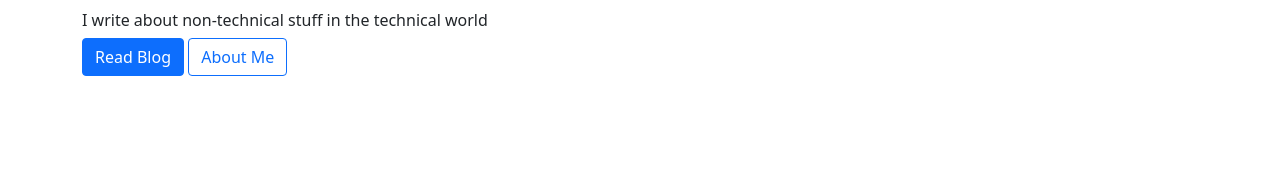
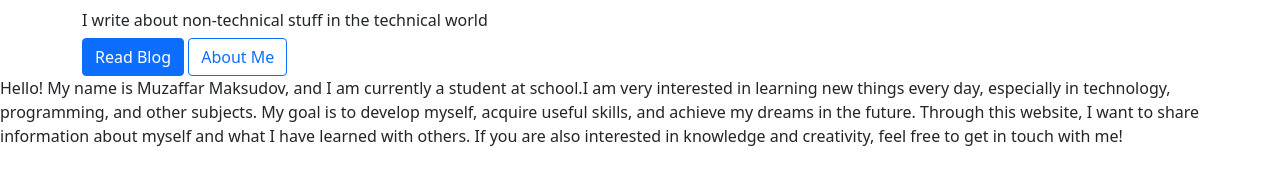
Before and after one commit to Muzaffar1111r/web-site, a plain HTML site: page index.html in a window 1280 px wide. Shown: the part 275-460 px from the top of the page. Drawn offline with nearby package versions, Linux system fonts and the light colour scheme.

Commit message:
birinchi bolim yaratidi

```diff
--- a/index.html
+++ b/index.html
@@ -101,6 +101,16 @@
 
 
 
+<div class="list1">
+    Hello! My name is Muzaffar Maksudov, and I am currently a student at school.I am very interested in learning
+new things every day, especially in technology, programming, and other subjects. My goal is to develop myself,
+acquire useful skills, and achieve my dreams in the future. Through this website, I want to share information
+about myself and what I have learned with others. If you are also interested in knowledge and creativity,
+feel free to get in touch with me!
+
+</div>
+
+
 
 </body>
 
```
Also changed, not shown: main.css (line endings or trailing spaces).
